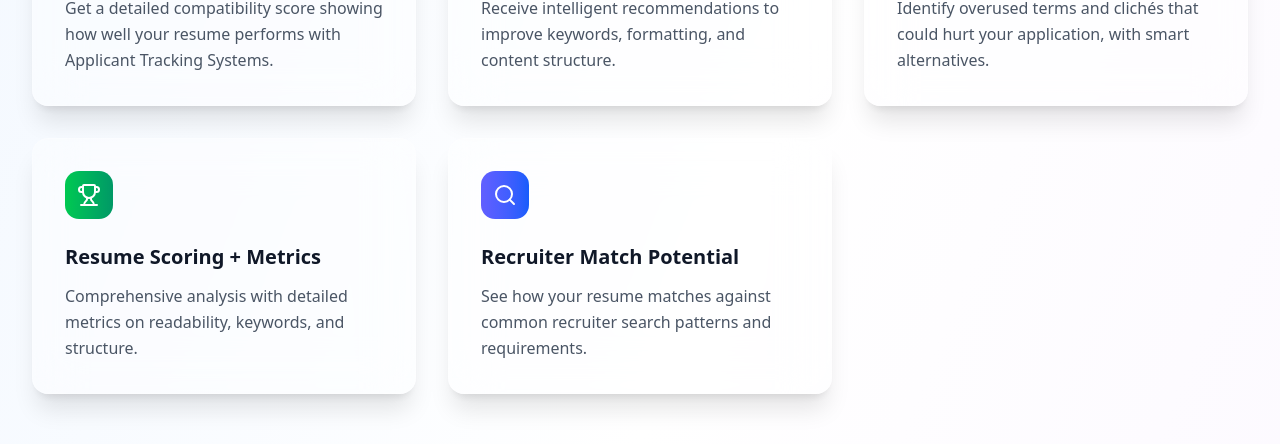
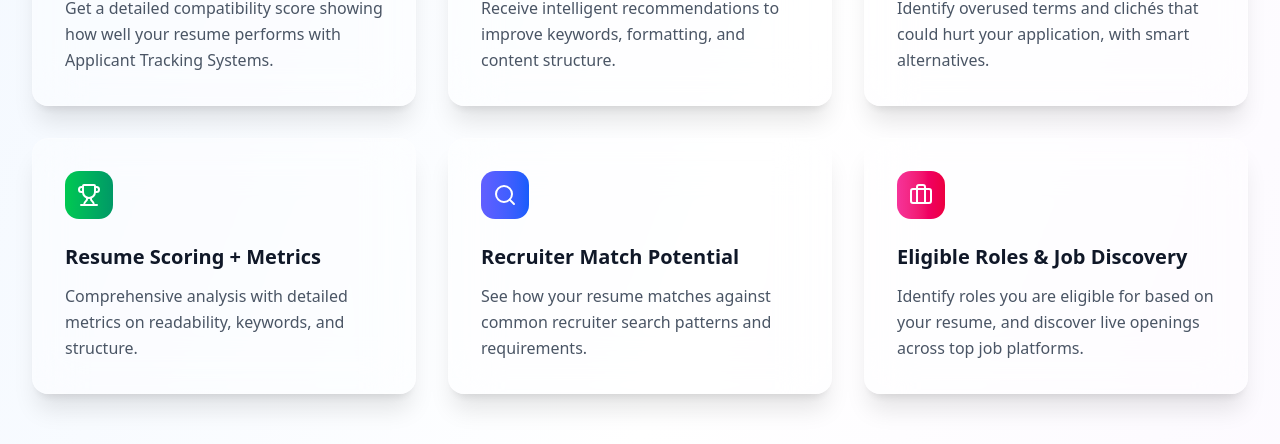
Before and after one commit to AasathaSingh02/ReviewCV-AI, a React (Vite) app in the folder client/: page / in a window 1280 px wide. Shown: the part 1214-1658 px from the top of the page. Built offline with nearby package versions, Linux system fonts and the light colour scheme; no server answers.

Commit message:
feat: add Eligible Roles & Job Discovery card to features section

```diff
--- a/client/src/components/landing/FeaturesSection.tsx
+++ b/client/src/components/landing/FeaturesSection.tsx
@@ -5,7 +5,7 @@
 
 import React from 'react';
 import { motion } from 'framer-motion';
-import { BarChart3, Lightbulb, AlertTriangle, Trophy, Search } from 'lucide-react';
+import { BarChart3, Lightbulb, AlertTriangle, Trophy, Search, Briefcase } from 'lucide-react';
 
 const features = [
   {
@@ -37,6 +37,12 @@ const features = [
     title: 'Recruiter Match Potential',
     description: 'See how your resume matches against common recruiter search patterns and requirements.',
     gradient: 'from-indigo-500 to-blue-600'
+  },
+  {
+    icon: Briefcase,
+    title: 'Eligible Roles & Job Discovery',
+    description: 'Identify roles you are eligible for based on your resume, and discover live openings across top job platforms.',
+    gradient: 'from-pink-500 to-rose-600'
   }
 ];
 
```
